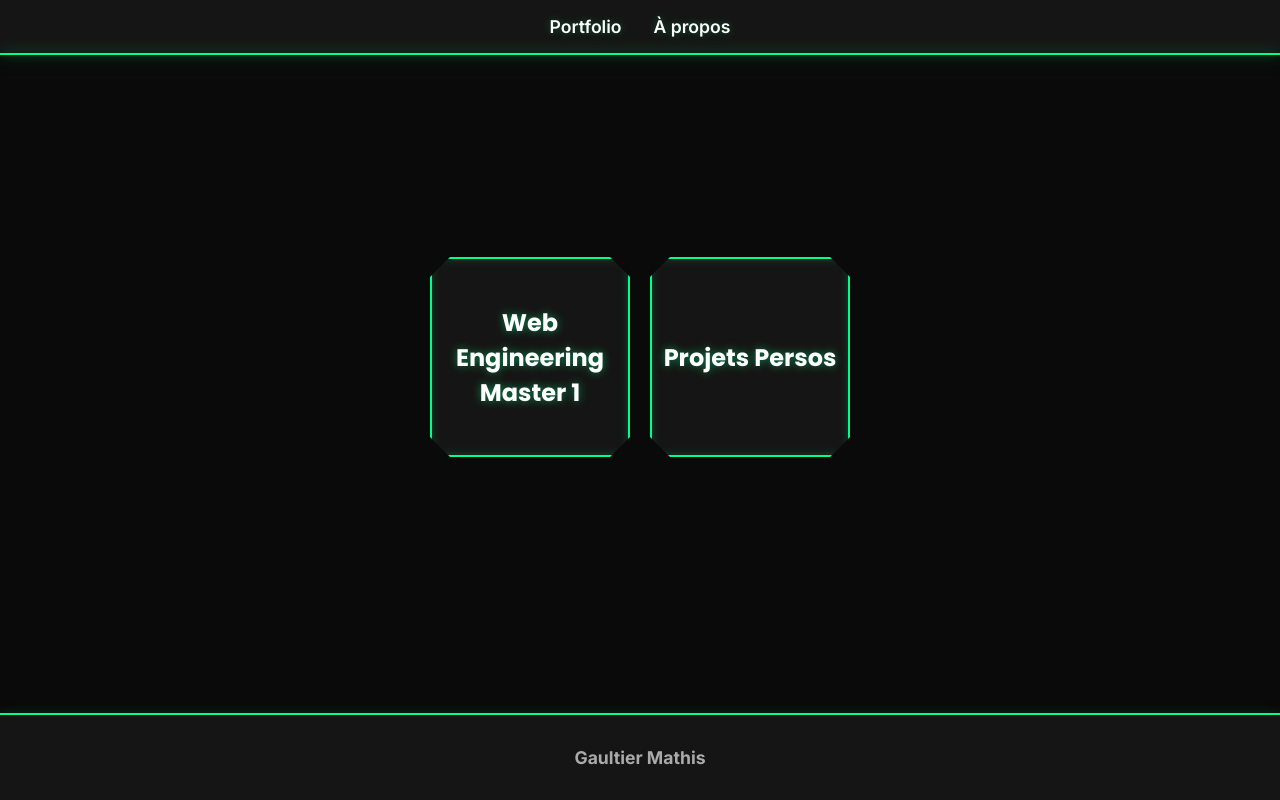
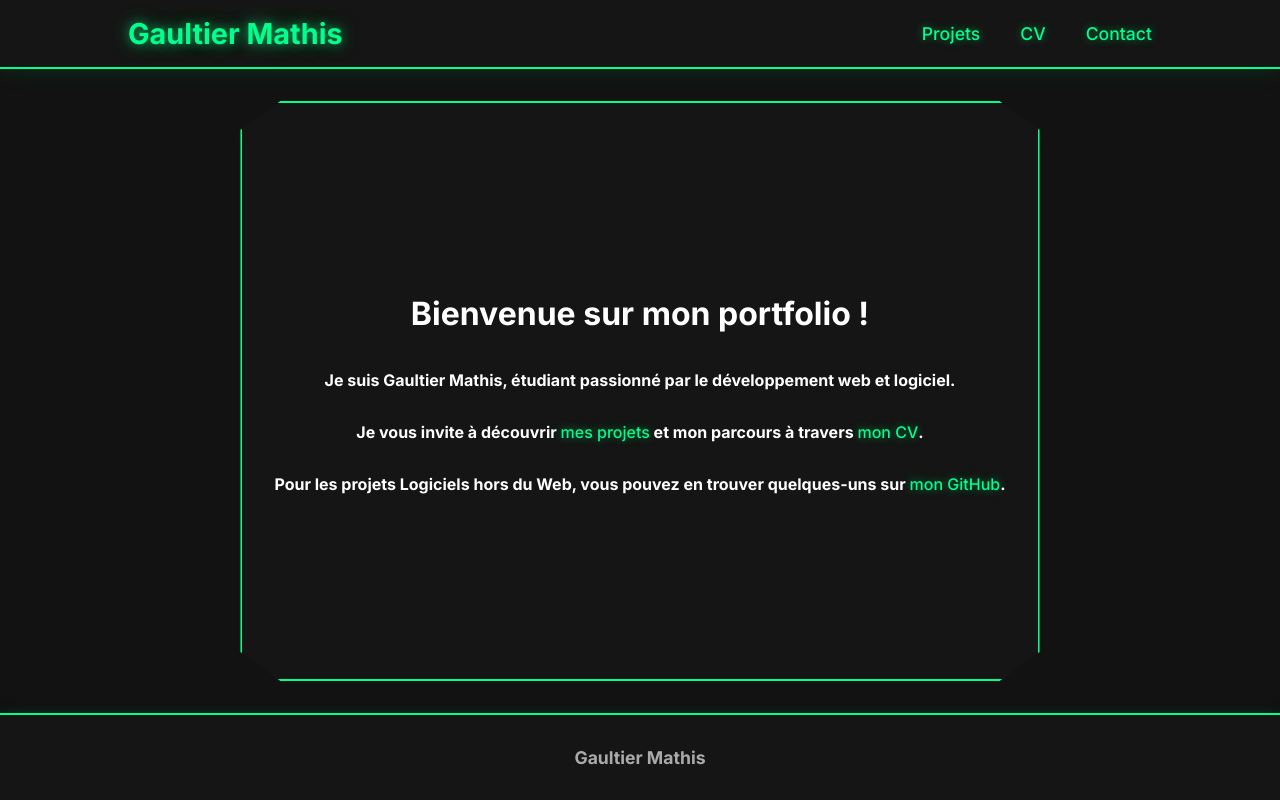
Before and after one commit to mathisglt/PortfolioPro, a Next.js app: page / in a window 1280 px wide. Built offline with nearby package versions, Linux system fonts and the light colour scheme.

Commit message:
feat : Contact page + HomePage

```diff
--- a/src/app/index.module.css
+++ b/src/app/index.module.css
@@ -8,54 +8,59 @@
 }
 
 .navbar {
-  position: fixed;
-  background: #151515;
-  padding: 1rem 3rem;
   display: flex;
-  justify-content: center;
+  justify-content: space-between;
   align-items: center;
-  width: 100%;
+  padding: 1rem 10%;
+  background-color: #151515;
+  border-bottom: 2px solid #00ff8c;
   box-shadow:
     0 4px 15px rgba(0, 0, 0, 0.3),
-    0 0 10px rgba(0, 255, 140, 0.2);
-  border-bottom: 2px solid #00ff8c;
-  z-index: 10;
+    0 0 20px rgba(0, 255, 140, 0.2);
+  position: sticky;
+  top: 0;
+  z-index: 1000;
+  backdrop-filter: blur(10px);
 }
 
-.navbar::after {
-  content: '';
-  position: absolute;
-  bottom: -2px;
-  left: 0;
-  width: 100%;
-  height: 2px;
-  background: #00ff8c;
-  box-shadow: 0 0 15px rgba(0, 255, 140, 0.5);
-  z-index: -1;
+.logo {
+  font-size: 1.8rem;
+  font-weight: bold;
+  text-decoration: none;
+  color: #00ff8c;
+  text-shadow:
+    0 0 10px rgba(0, 255, 140, 0.5),
+    0 0 20px rgba(0, 255, 140, 0.3),
+    0 0 30px rgba(0, 255, 140, 0.2);
+  transition: all 0.3s cubic-bezier(0.4, 0, 0.2, 1);
+}
+
+.logo:hover {
+  color: #fff;
+  text-shadow:
+    0 0 10px rgba(0, 255, 140, 0.8),
+    0 0 20px rgba(0, 255, 140, 0.5),
+    0 0 40px rgba(0, 255, 140, 0.3);
 }
 
 .liens {
+  display: flex;
+  gap: 2.5rem;
   list-style: none;
-  display: flex;
-  gap: 2rem;
   margin: 0;
   padding: 0;
 }
 
 .lien {
-  color: #fff;
   text-decoration: none;
+  color: #00ff8c;
+  font-weight: 500;
   font-size: 1.1rem;
-  font-weight: 600;
+  text-shadow:
+    0 0 8px rgba(0, 255, 140, 0.4),
+    0 0 16px rgba(0, 255, 140, 0.2);
+  transition: all 0.3s cubic-bezier(0.4, 0, 0.2, 1);
   position: relative;
-  transition: all 0.2s cubic-bezier(0.4, 0, 0.2, 1);
-  text-shadow: 0 0 8px rgba(0, 255, 140, 0.3);
-}
-
-.lien:hover {
-  color: #00ff8c;
-  transform: scale(1.1);
-  text-shadow: 0 0 12px rgba(0, 255, 140, 0.8);
 }
 
 .lien::after {
@@ -63,18 +68,25 @@
   position: absolute;
   width: 100%;
   height: 2px;
+  bottom: -4px;
+  left: 0;
   background-color: #00ff8c;
-  bottom: -6px;
-  left: 0;
   transform: scaleX(0);
-  transform-origin: bottom right;
-  transition: transform 0.2s cubic-bezier(0.4, 0, 0.2, 1);
+  transform-origin: right;
+  transition: transform 0.3s cubic-bezier(0.4, 0, 0.2, 1);
   box-shadow: 0 0 10px rgba(0, 255, 140, 0.5);
+}
+
+.lien:hover {
+  color: #fff;
+  text-shadow:
+    0 0 10px rgba(0, 255, 140, 0.8),
+    0 0 20px rgba(0, 255, 140, 0.4);
 }
 
 .lien:hover::after {
   transform: scaleX(1);
-  transform-origin: bottom left;
+  transform-origin: left;
 }
 
 .mainContainer {
@@ -144,19 +156,49 @@
 
 @media (max-width: 768px) {
   .navbar {
-    padding: 1rem;
+    flex-direction: column;
+    padding: 1rem 5%;
   }
 
   .liens {
-    gap: 1rem;
-  }
-
-  .lien {
-    font-size: 1rem;
-  }
-
-  .mainContainer {
-    padding: 2rem;
-    margin: 1rem;
+    margin-top: 1rem;
+    gap: 1.5rem;
   }
 }
+
+.mainContainer a {
+  color: #00ff8c;
+  text-decoration: none;
+  font-weight: 500;
+  text-shadow:
+    0 0 8px rgba(0, 255, 140, 0.4),
+    0 0 16px rgba(0, 255, 140, 0.2);
+  transition: all 0.3s cubic-bezier(0.4, 0, 0.2, 1);
+  position: relative;
+}
+
+.mainContainer a:hover {
+  color: #fff;
+  text-shadow:
+    0 0 10px rgba(0, 255, 140, 0.8),
+    0 0 20px rgba(0, 255, 140, 0.4);
+}
+
+.mainContainer a::after {
+  content: '';
+  position: absolute;
+  width: 100%;
+  height: 2px;
+  bottom: -4px;
+  left: 0;
+  background-color: #00ff8c;
+  transform: scaleX(0);
+  transform-origin: right;
+  transition: transform 0.3s cubic-bezier(0.4, 0, 0.2, 1);
+  box-shadow: 0 0 10px rgba(0, 255, 140, 0.5);
+}
+
+.mainContainer a:hover::after {
+  transform: scaleX(1);
+  transform-origin: left;
+}
--- a/src/app/layout.tsx
+++ b/src/app/layout.tsx
@@ -16,15 +16,23 @@ const Layout = ({ children }: { children: React.ReactNode }) => {
       </head>
       <body className={inter.className}>
         <nav className={styles.navbar}>
+          <Link href="/" className={styles.logo}>
+            Gaultier Mathis
+          </Link>
           <ul className={styles.liens}>
             <li>
               <Link href="/portfolio" className={styles.lien}>
-                Portfolio
+                Projets
               </Link>
             </li>
             <li>
               <Link href="/about" className={styles.lien}>
-                À propos
+                CV
+              </Link>
+            </li>
+            <li>
+              <Link href="/contact" className={styles.lien}>
+                Contact
               </Link>
             </li>
           </ul>
--- a/src/app/page.tsx
+++ b/src/app/page.tsx
@@ -1,12 +1,20 @@
 // app/page.tsx
-import Portfolio from './portfolio/page';
+import styles from './index.module.css';
 
 const HomePage = () => {
   return (
-    <>
-    <Portfolio></Portfolio>
-    </>
-
+    <div className={styles.mainContainer}>
+      <h1>Bienvenue sur mon portfolio !</h1>
+      <p>
+        Je suis Gaultier Mathis, étudiant passionné par le développement web et logiciel.
+      </p>
+      <p>
+        Je vous invite à découvrir <a href="/portfolio">mes projets</a> et mon parcours à travers <a href="/about">mon CV</a>.
+      </p>
+      <p>
+        Pour les projets Logiciels hors du Web, vous pouvez en trouver quelques-uns sur <a href="https://github.com/mathisglt">mon GitHub</a>.
+      </p>
+    </div>
   );
 };
 
```
Also changed, not shown: src/app/contact/page.tsx (added, +24 -0 lines).
